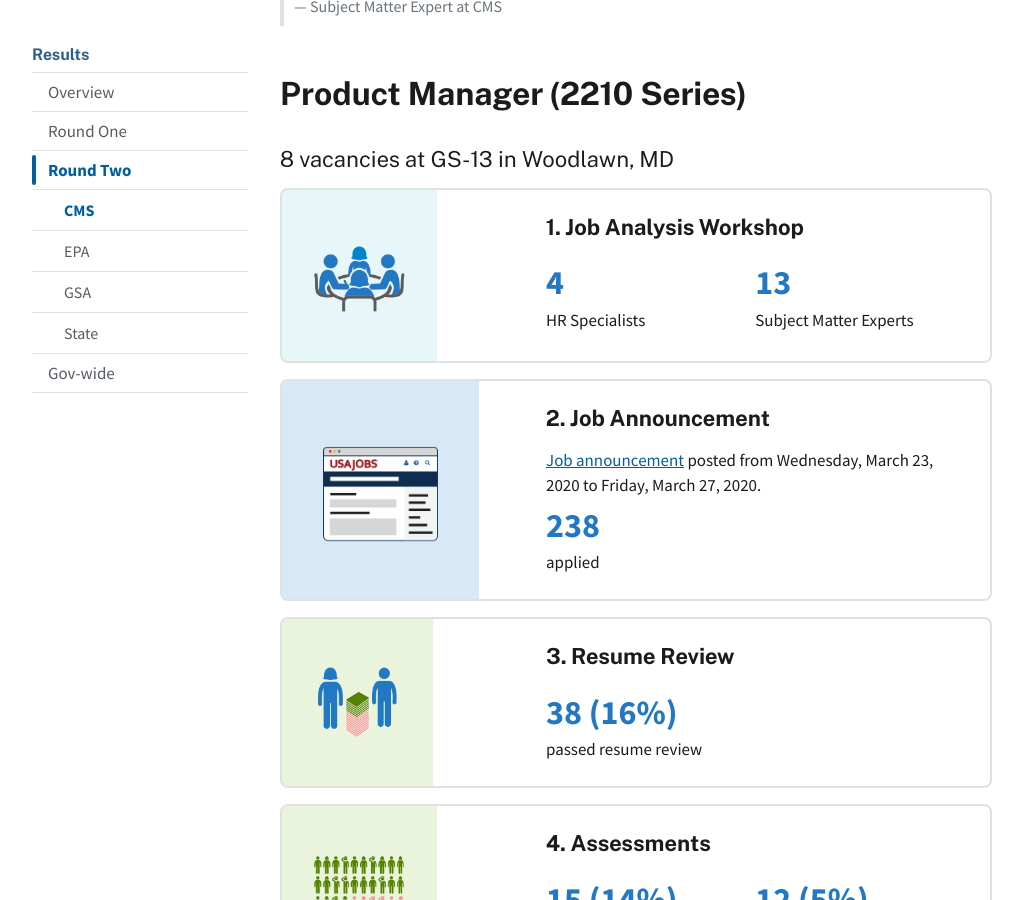
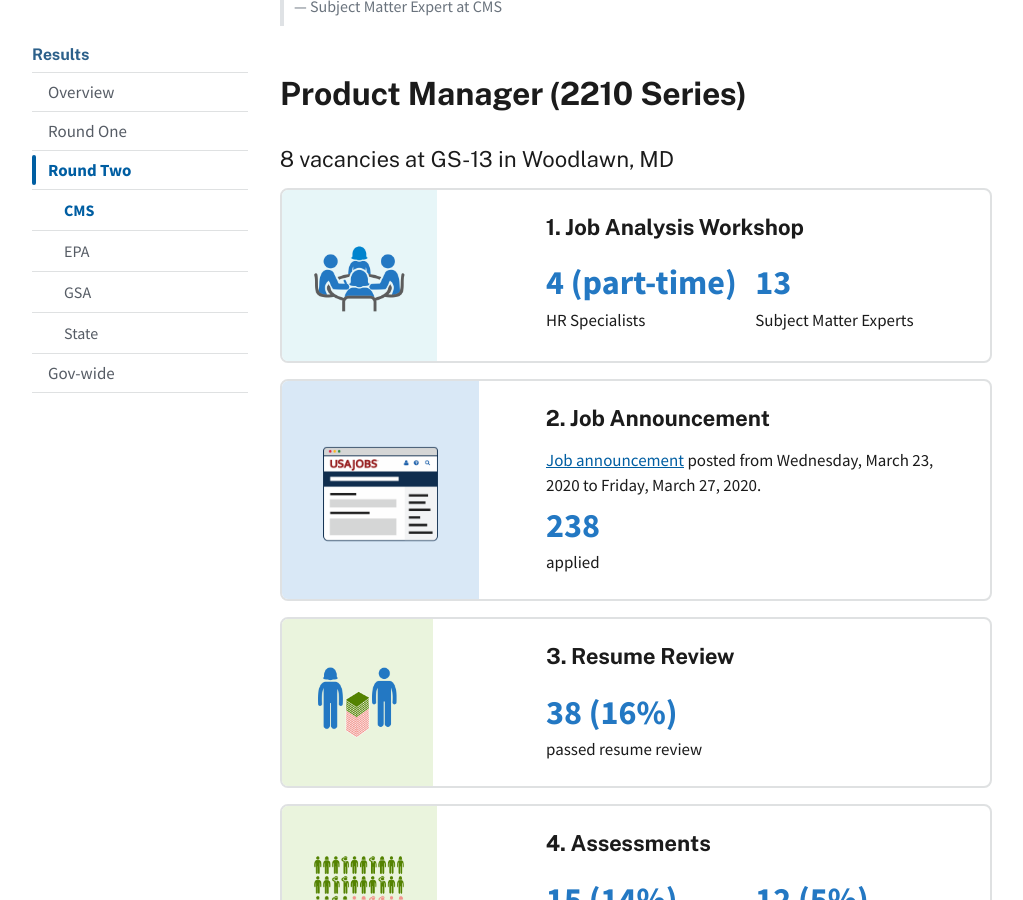
Before and after one commit to usds/SME-QA-Website, a Jekyll site: the page built from pages/results/cms.md, in a window 1280 px wide and 900 px high, scrolled down 485 px. Shown: the whole window, without its empty margins (128-1151 px from the left). Built offline with Jekyll 4.4.1, drawn with Linux system fonts in a browser that asks for light colours.

Commit message:
Update cms.yml

```diff
--- a/_data/results/cms.yml
+++ b/_data/results/cms.yml
@@ -17,7 +17,7 @@ pilots:
       - name: Woodlawn, MD
     participants:
       - name: HR Specialists
-        count: 4
+        count: 4 (part-time)
       - name: Subject Matter Experts
         count: 13
     quote: "Thanks everyone for the experience to work together and help CMS to recruit essential product management specialists! I too have enjoyed working with everyone and have learned a lot about skill sets and competencies throughout this process."
```
